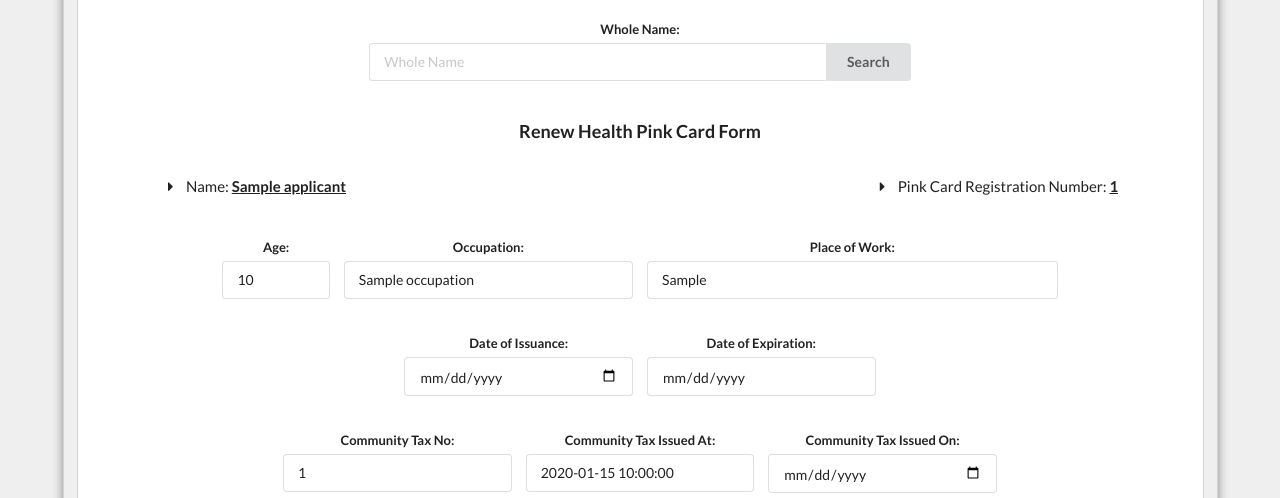
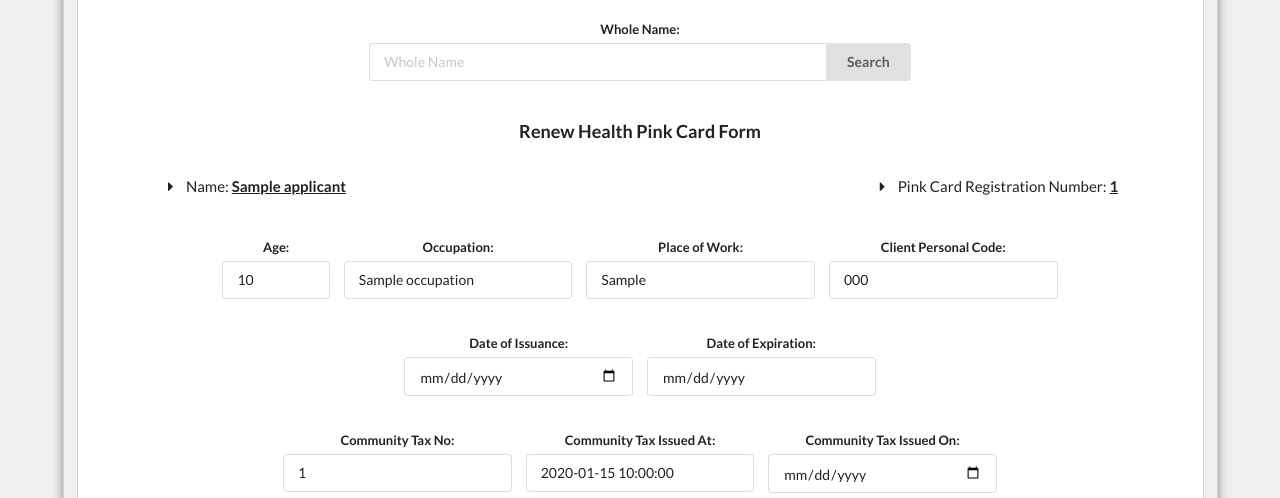
Before and after one commit to Laoag-City/hcms, a Laravel app: template resources/views/pink_health_certificate/renew.blade.php in a window 1280 px wide. Shown: the part 153-651 px from the top of the page. Run offline with Laravel 8, Linux system fonts and the light colour scheme; the template is opened without the code that fills it: most values are stand-ins (such as "Sample title", 1, 10 or a date in 2020); data that the repository does not hold is empty.

Commit message:
Pink Card client personal code

```diff
--- a/app/Http/Controllers/PinkHealthCertificateController.php
+++ b/app/Http/Controllers/PinkHealthCertificateController.php
@@ -472,6 +472,7 @@ class PinkHealthCertificateController extends Controller
         */
         $validator = Validator::make($this->request->all(), array_merge($create_or_edit_rules, [
             'occupation' => 'bail|required|alpha_spaces|max:40',
+            'client_personal_code' => 'bail|required|unique:pink_health_certificates,client_personal_code',
             'place_of_work' => 'bail|required|max:50',
             'date_of_expiration' => 'bail|required|date|after:date_of_issuance',
             'community_tax_no' => 'bail|required|string|max:20',
@@ -645,6 +646,7 @@ class PinkHealthCertificateController extends Controller
             $pink_health_certificate = new PinkHealthCertificate;
             $pink_health_certificate->applicant_id = $applicant->applicant_id;
             $pink_health_certificate->registration_number = (new RegistrationNumberGenerator)->getRegistrationNumber('App\PinkHealthCertificate', 'registration_number');
+            $pink_health_certificate->client_personal_code = $this->request->client_personal_code;
             $pink_health_certificate->validity_period = PinkHealthCertificate::VALIDITY_PERIOD['string'];
             $pink_health_certificate->occupation = $this->request->occupation;
             $pink_health_certificate->place_of_work = $this->request->place_of_work;
@@ -681,6 +683,7 @@ class PinkHealthCertificateController extends Controller
             $applicant->save();
 
             //update common pink card values that usually change
+            $pink_health_certificate->client_personal_code = $this->request->client_personal_code;
             $pink_health_certificate->occupation = $this->request->occupation;
             $pink_health_certificate->place_of_work = $this->request->place_of_work;
             $pink_health_certificate->issuance_date = $this->request->date_of_issuance;
--- a/resources/views/pink_health_certificate/front.blade.php
+++ b/resources/views/pink_health_certificate/front.blade.php
@@ -7,9 +7,12 @@
 				<h3 class="no_margin" style="letter-spacing: 3pt;"><b>DEPARTMENT OF HEALTH</b></h3>
 				<p class="standard_font" style="margin-top: 5pt; letter-spacing: 0.5pt;"><b>Office of the City Health Officer</b></p>
 
-				<div class="text_right" style="margin-top: 20pt;">
+				<div class="text_right" style="margin-top: 10pt;">
 					<span class="label">Reg. No. </span>
 					<b class="value" style="width: 80pt;">{{ $pink_health_certificate->registration_number }}</b>
+					<br>
+					<span class="label">Client Code </span>
+					<b class="value" style="width: 110pt;">{{ $pink_health_certificate->client_personal_code }}</b>
 				</div>
 			</div>
 
--- a/resources/views/pink_health_certificate/renew.blade.php
+++ b/resources/views/pink_health_certificate/renew.blade.php
@@ -148,14 +148,19 @@
 								<input type="number" name="age" value="{{ old('age') != null ? old('age') : $pink_health_certificate->applicant->age }}" class="dynamic_input">
 							</div>
 
-							<div class="five wide field{!! !$errors->has('occupation') ? '"' : ' error" data-content="' . $errors->first('occupation') . '" data-position="top center"' !!}>
+							<div class="four wide field{!! !$errors->has('occupation') ? '"' : ' error" data-content="' . $errors->first('occupation') . '" data-position="top center"' !!}>
 								<label>Occupation:</label>
 								<input type="text" name="occupation" value="{{ old('occupation') != null ? old('occupation') : $pink_health_certificate->occupation }}" placeholder="Occupation" class="dynamic_input">
 							</div>
 
-							<div class="seven wide field{!! !$errors->has('place_of_work') ? '"' : ' error" data-content="' . $errors->first('place_of_work') . '" data-position="top center"' !!}>
+							<div class="four wide field{!! !$errors->has('place_of_work') ? '"' : ' error" data-content="' . $errors->first('place_of_work') . '" data-position="top center"' !!}>
 								<label>Place of Work:</label>
 								<input type="text" name="place_of_work" value="{{ old('place_of_work') != null ? old('place_of_work') : $pink_health_certificate->place_of_work }}" placeholder="Place of Work" class="dynamic_input">
+							</div>
+
+							<div class="four wide field{!! !$errors->has('client_personal_code') ? '"' : ' error" data-content="' . $errors->first('client_personal_code') . '" data-position="top center"' !!}>
+								<label>Client Personal Code:</label>
+								<input type="text" name="client_personal_code" value="{{ old('client_personal_code') ? old('client_personal_code') : $pink_health_certificate->client_personal_code }}" placeholder="Client Personal Code">
 							</div>
 						</div>
 
```
Also changed, not shown: database/migrations/user_log_feature_updates/2022_10_17_101536_pink_health_certificate_row_addition.php (added, +32 -0 lines), resources/views/pink_health_certificate/add.blade.php (+6 -2 lines), resources/views/pink_health_certificate/view_edit.blade.php (+7 -1 lines).
